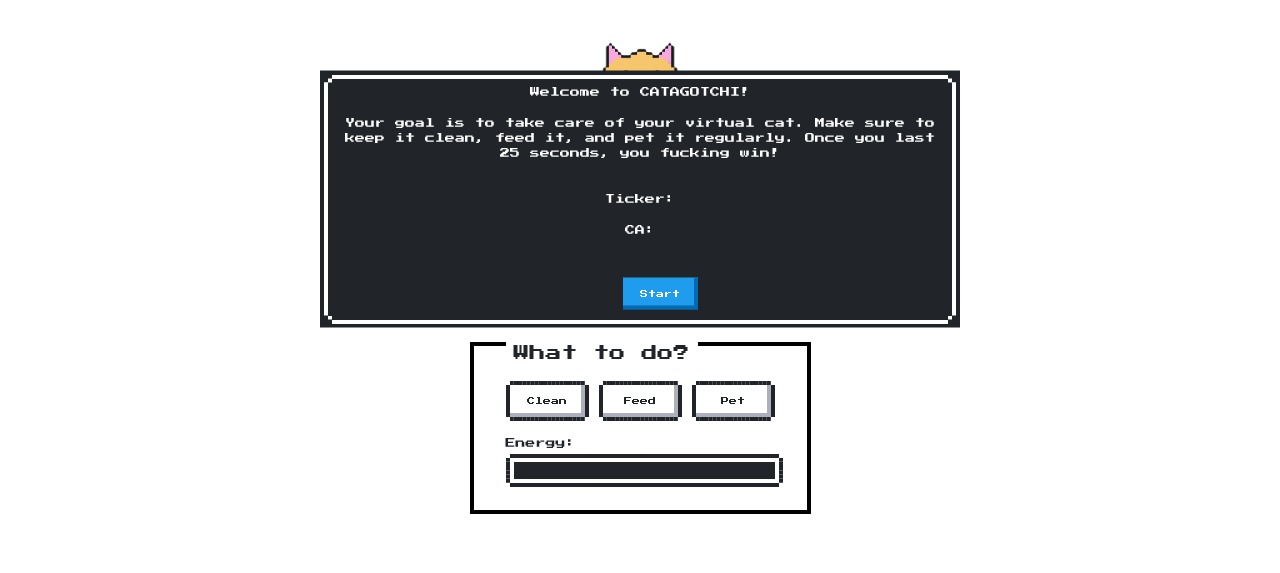
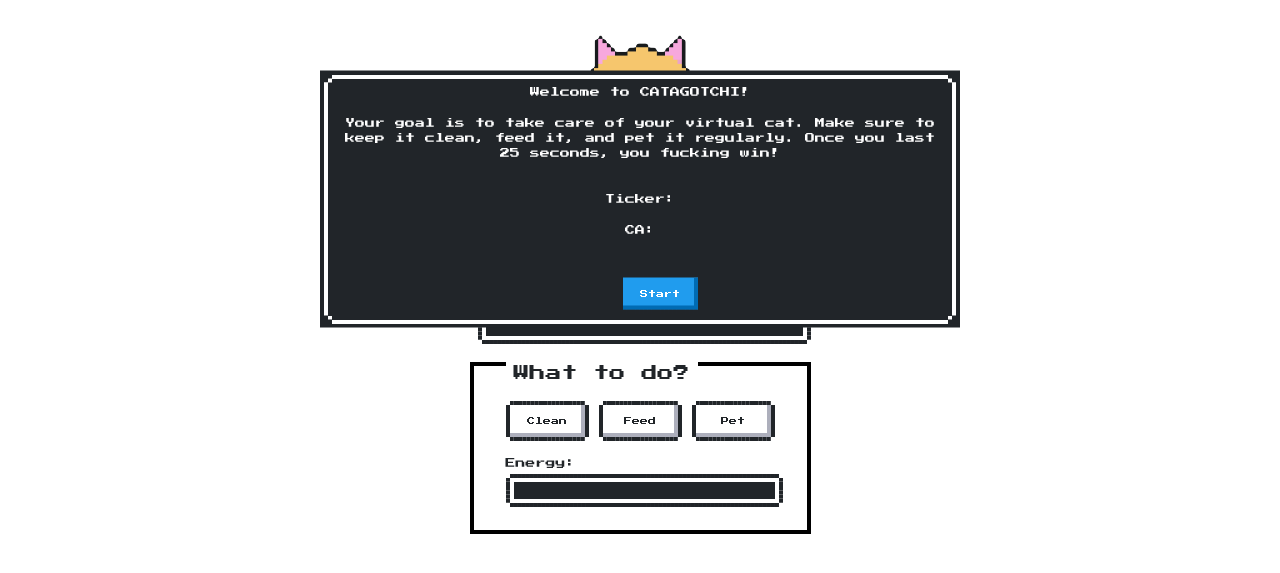
Before and after one commit to jjjoyosa/catagotchi, a website: page try.html in a window 1280 px wide. Shown: the part 201-774 px from the top of the page. Drawn offline with nearby package versions, Linux system fonts and the light colour scheme.

Commit message:
Update style.css

```diff
--- a/style.css
+++ b/style.css
@@ -9,12 +9,11 @@ body {
     font-size: 10px; /* Smaller font size for everything */
 }
 #picture {
-    width: 150px;
+    width: 200px;
     height: auto;
 }
 .progress-container {
     width: 325px; /* Smaller container width */
-    margin: 5px 0; /* Smaller margin */
 }
 .nes-progress{
     height: 25px;
@@ -66,8 +65,8 @@ body {
     margin-right: 10px;
     border: none;
     outline:auto;
+    outline-color: black;
     overflow: hidden;
-    outline-color: black;
 }
 .circle-button img {
     width: 100%; /* Ensures the image fills the button */
```
